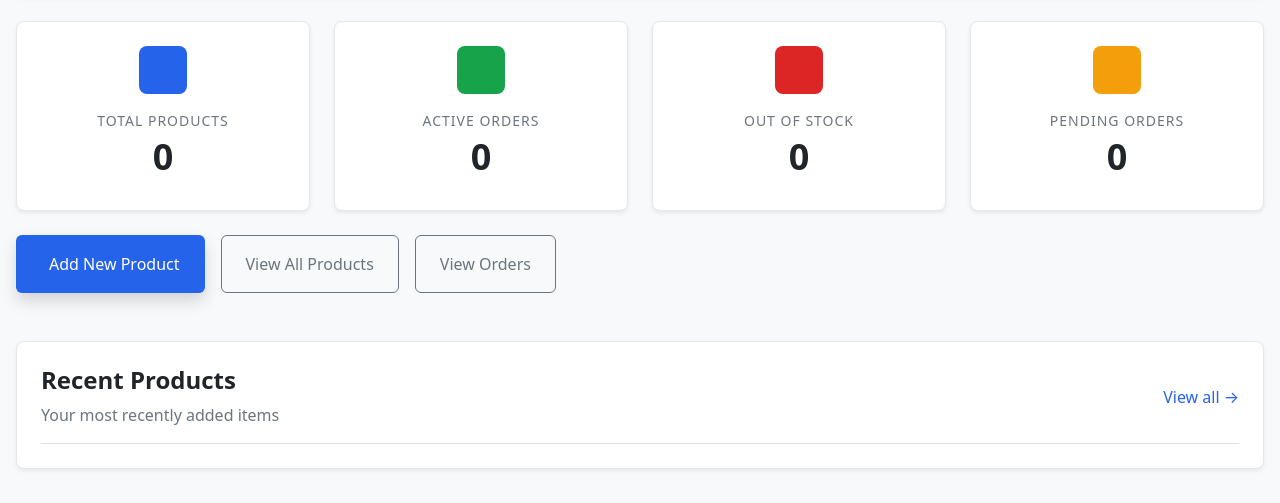
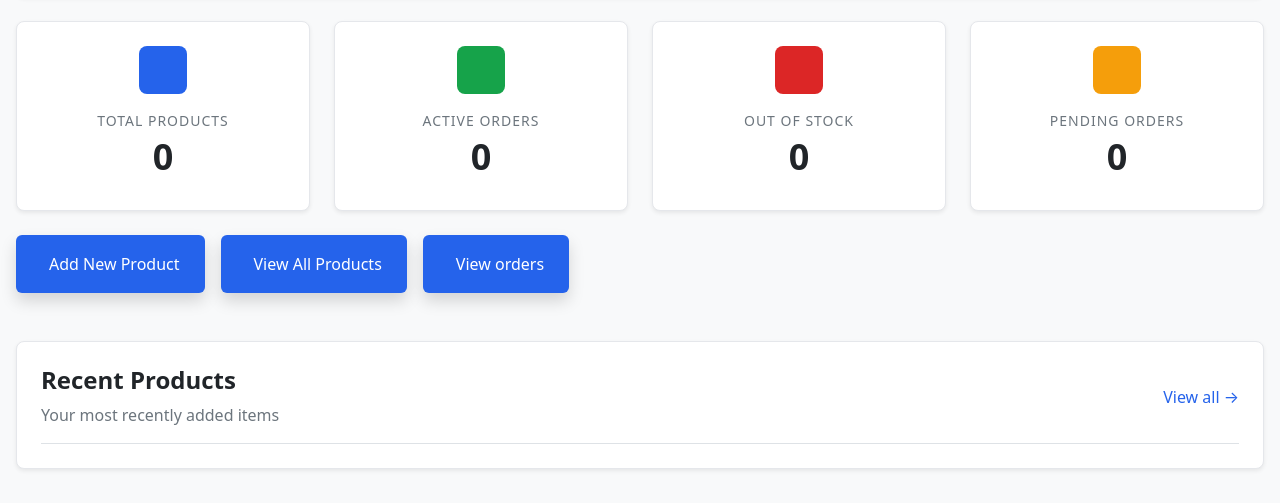
Before and after one commit to UKUNDASETheodomir/Django_project, a Django app: page /dashboard/vendor/ in a window 1280 px wide. Shown: the part 227-730 px from the top of the page. Run offline with Django 5.2, Linux system fonts and the light colour scheme; a user stored in the database is signed in; data comes from the database, SQL or seed files in the repository; both versions use the stored data as it was after the commit.

Commit message:
vendor button to view all products and orders on the dashboard

```diff
--- a/accounts/templates/accounts/vendor_dashboard.html
+++ b/accounts/templates/accounts/vendor_dashboard.html
@@ -140,13 +140,12 @@
     <div class="d-flex flex-wrap gap-3 mb-5 ">
         <a href="{% url 'create_product' %}" class="btn text-white px-4 py-3 shadow" style="background:#2563eb; text-decoration: none;"><i class="bi bi-plus-lg me-2"></i> Add New Product</a>
 
-        <button class="btn btn-outline-secondary px-4 py-3">
+        {% comment %} <button class="btn btn-outline-secondary px-4 py-3">
             View All Products
-        </button>
+        </button> {% endcomment %}
+        <a href="{% url 'vendor_products' %}" class="btn text-white px-4 py-3 shadow" style="background:#2563eb; text-decoration: none;"><i class="bi bi-plus-lg me-2"></i>View All Products</a>
 
-        <button class="btn btn-outline-secondary px-4 py-3">
-             <a href="#" style="text-decoration: none; color: inherit;">View Orders</a>
-        </button>
+       <a href="{% url 'vendor_orders' %}" class="btn text-white px-4 py-3 shadow" style="background:#2563eb; text-decoration: none;"><i class="bi bi-plus-lg me-2"></i>View orders</a>
     </div>
 
     <!-- RECENT PRODUCTS -->
```
Also changed, not shown: db.sqlite3.
